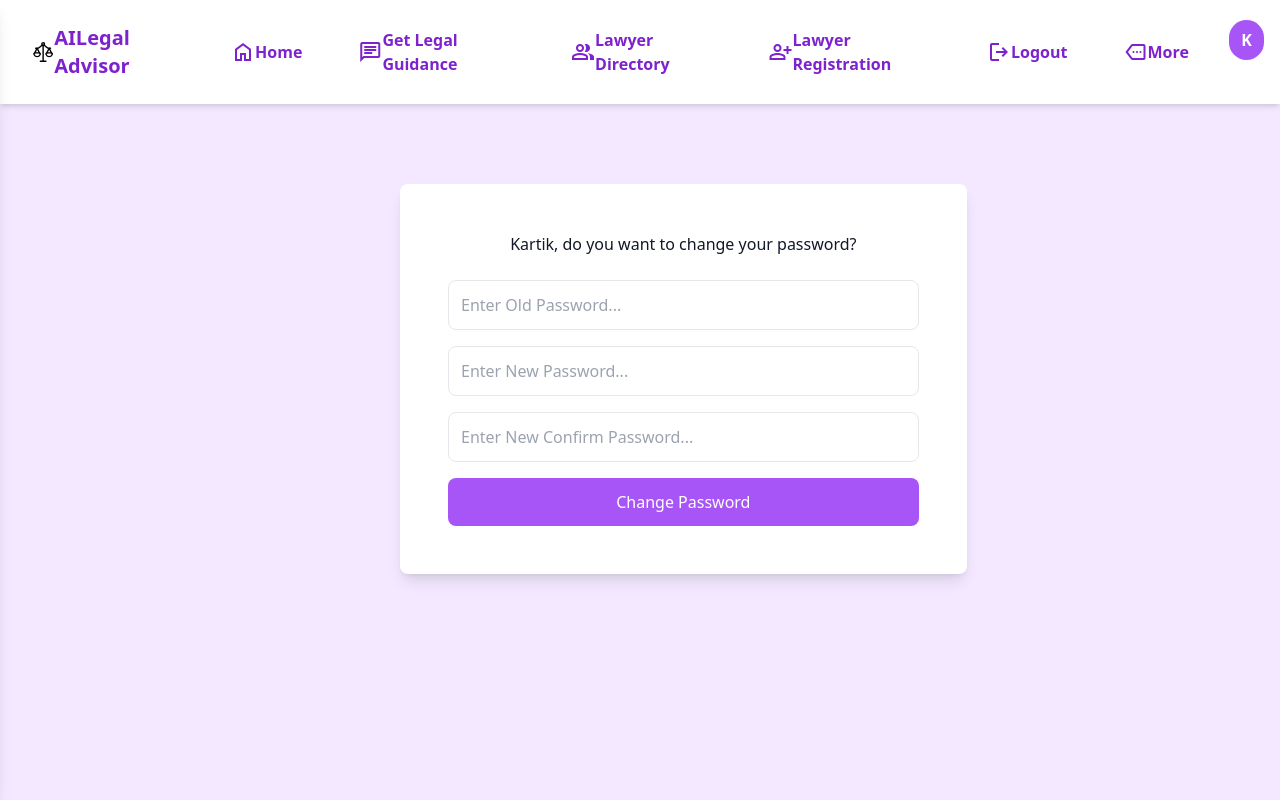
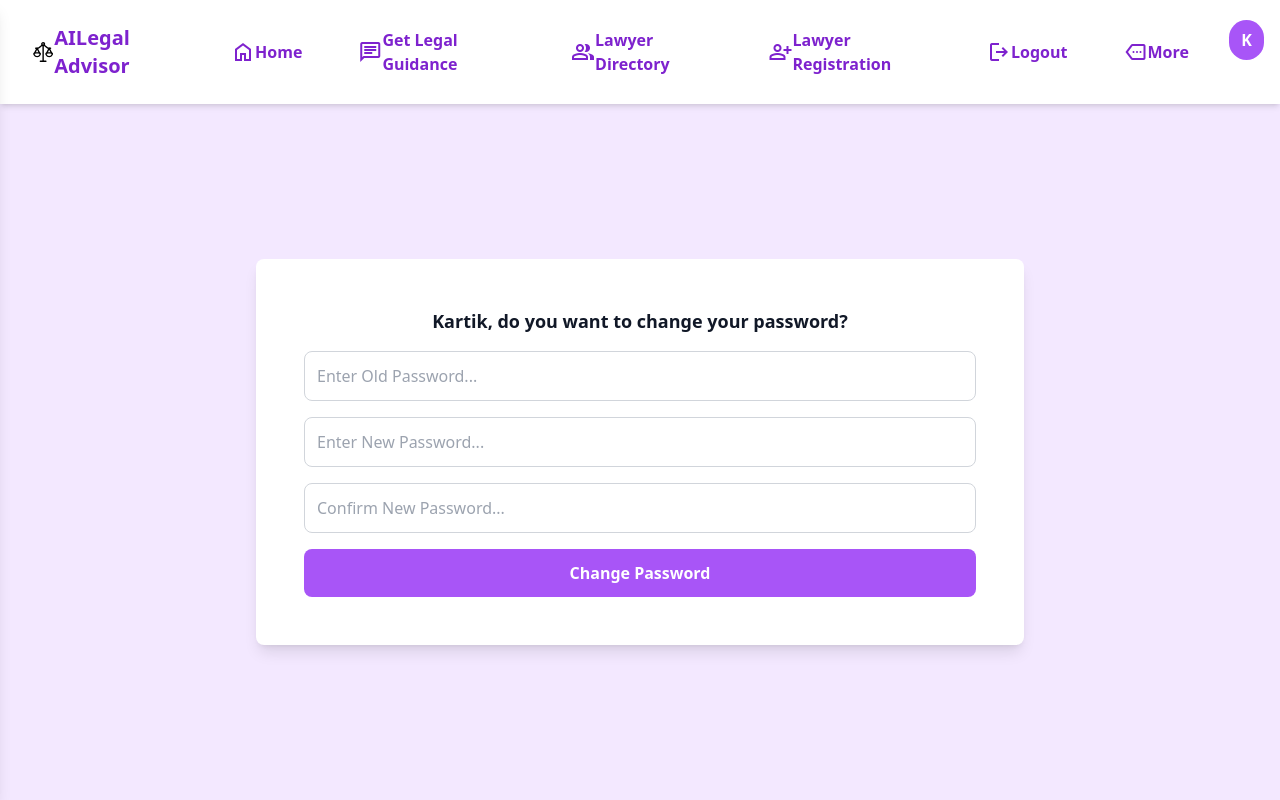
Before and after one commit to Ansh-94/LegalAdvisor, a PHP site: page /ChangePassword.php in a window 1280 px wide. Run offline with PHP 8.4, Linux system fonts and the light colour scheme; a user stored in the database is signed in; some libraries are stand-ins or nearby versions.

Commit message:
add responsiveness to the changepassword page

```diff
--- a/ChangePassword.php
+++ b/ChangePassword.php
@@ -1,6 +1,6 @@
 <?php
 include('includes/db.php');
-include('includes/header.php');
+// include('includes/header.php');
 
 if ($_SERVER['REQUEST_METHOD'] == "POST") {
     if (isset($_POST['CPassword'])) {
@@ -9,21 +9,19 @@ if ($_SERVER['REQUEST_METHOD'] == "POST") {
         $result = $conn->query($query);
 
         if ($result && mysqli_num_rows($result) > 0) {
-
             // Retrieve form inputs
             $OldPassword = $_POST["OldPassword"];
+            $NewPassword = $_POST["NewPassword"];
             $ConfirmPassword = $_POST["ConfirmPassword"];
-            $NewPassword = $_POST["NewPassword"];
 
-            // Fetch the user's data
+            // Fetch user data
             $User_data = mysqli_fetch_assoc($result);
 
-            // Check if the old password matches the one in the database
-            // and if the new password matches the confirmation
+            // Verify old password and confirm new password
             if ($User_data['Password'] === $OldPassword && $NewPassword === $ConfirmPassword) {
                 $stmt = "UPDATE usermaster SET Password='" . $NewPassword . "' WHERE UserMasterID=" . $_SESSION['UserMasterID'];
                 if ($conn->query($stmt) === TRUE) {
-                    echo "<script>alert('Password Changed Successful!'); window.location.href='index.php';</script>";
+                    echo "<script>alert('Password Changed Successfully!'); window.location.href='index.php';</script>";
                     exit;
                 } else {
                     echo "<script>alert('Error updating password');</script>";
@@ -46,25 +44,30 @@ if ($_SERVER['REQUEST_METHOD'] == "POST") {
     <script src="https://cdn.tailwindcss.com"></script>
 </head>
 
-<body class="bg-gradient-to-b from-purple-300 to-white">
-    <header class="mt-[80px] mb-[15px] ml-[400px] mr-[30px]">
-        <div class="bg-white p-12 rounded-lg shadow-lg w-2/3 text-center flex flex-col">
-            <h2 class="h4 text-gray-900 mb-2">
+<body class="bg-purple-100 min-h-screen flex flex-col">
+
+    <?php include('includes/header.php'); ?>
+
+    <div class="flex flex-grow items-center justify-center p-4">
+        <div class="bg-white p-8 md:p-12 rounded-lg shadow-lg w-full max-w-3xl text-center">
+            <h2 class="text-gray-900 text-lg font-semibold mb-4">
                 <?php echo $_SESSION['user']; ?>, do you want to change your password?
             </h2>
 
-            <form method="post" class="mt-4">
+            <form method="post" class="space-y-4">
                 <input type="password" name="OldPassword" placeholder="Enter Old Password..."
-                    class="w-full p-3 border rounded-lg mb-4">
+                    class="w-full p-3 border border-gray-300 rounded-lg focus:outline-none focus:ring-2 focus:ring-purple-400">
                 <input type="password" name="NewPassword" placeholder="Enter New Password..."
-                    class="w-full p-3 border rounded-lg mb-4">
-                <input type="password" name="ConfirmPassword" placeholder="Enter New Confirm Password..."
-                    class="w-full p-3 border rounded-lg mb-4">
+                    class="w-full p-3 border border-gray-300 rounded-lg focus:outline-none focus:ring-2 focus:ring-purple-400">
+                <input type="password" name="ConfirmPassword" placeholder="Confirm New Password..."
+                    class="w-full p-3 border border-gray-300 rounded-lg focus:outline-none focus:ring-2 focus:ring-purple-400">
                 <button type="submit" name="CPassword"
-                    class="w-full bg-purple-500 text-white p-3 rounded-lg hover:bg-purple-700">Change Password</button>
+                    class="w-full bg-purple-500 text-white font-semibold p-3 rounded-lg hover:bg-purple-700 transition">
+                    Change Password
+                </button>
             </form>
         </div>
-    </header>
+    </div>
+
 </body>
-
 </html>
```
